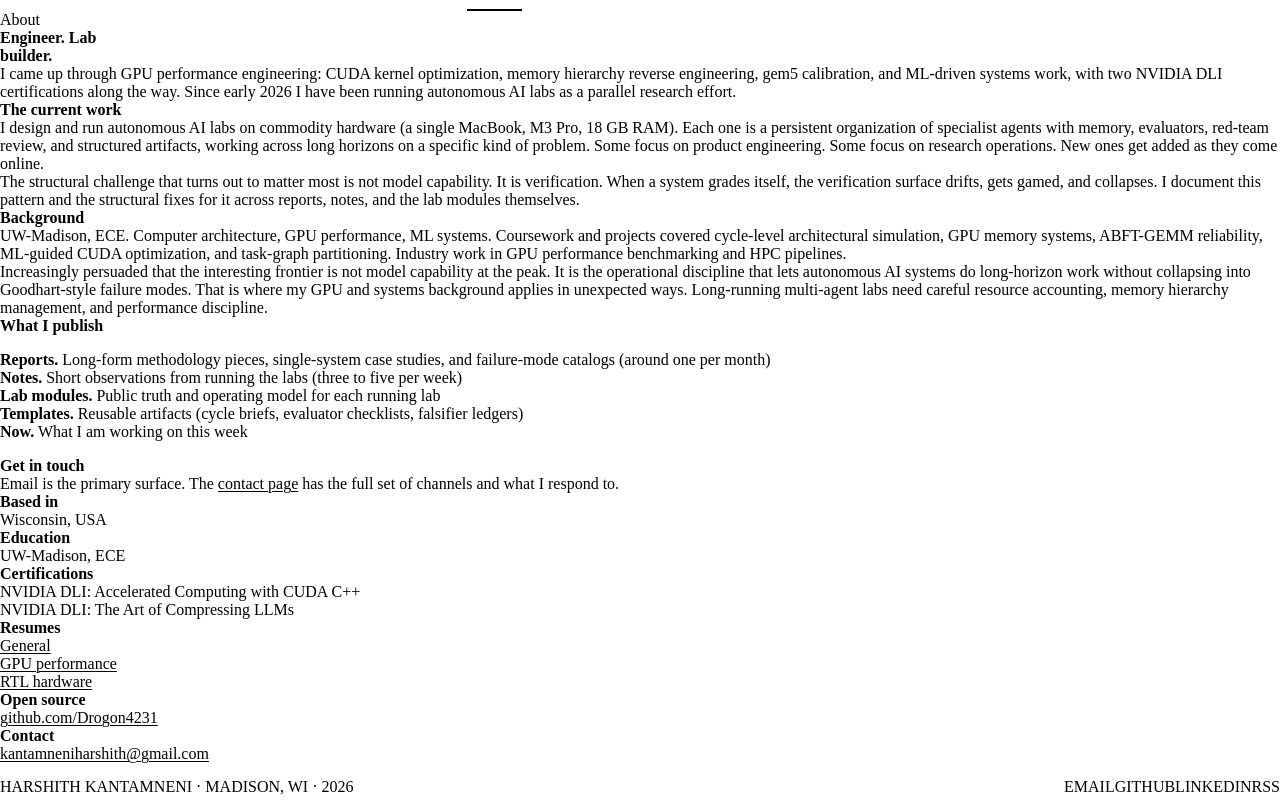
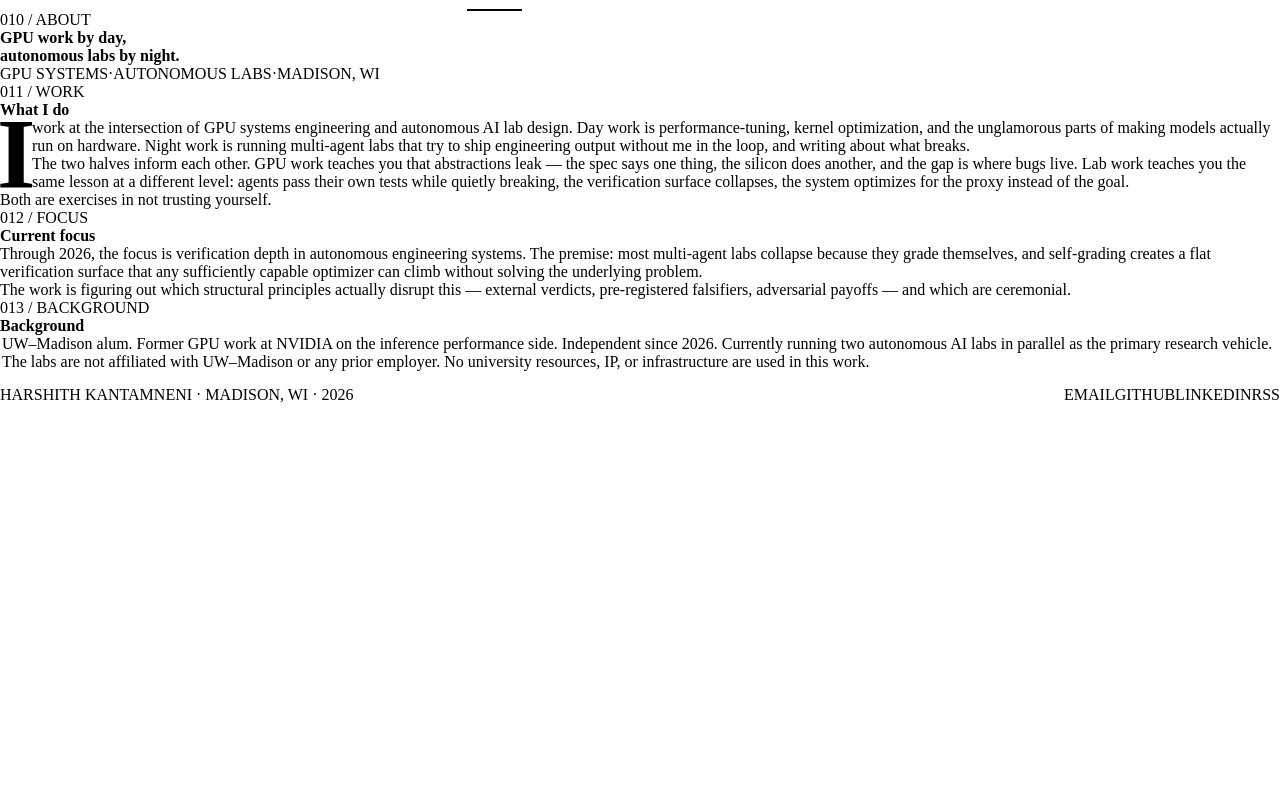
Before and after one commit to Drogon4231/harshithkantamneni.github.io, an Astro site: page /harshithkantamneni.github.io/about in a window 1280 px wide. Shown: the part 37-848 px from the top of the page. After the commit the page ends 800 px from the top, so only its background shows below. Built offline with nearby package versions, Linux system fonts and the light colour scheme; Astro itself is replaced by a stand-in of ours.

Commit message:
feat(pages): migrate about to brutalist components

```diff
--- a/src/pages/about.astro
+++ b/src/pages/about.astro
@@ -1,104 +1,43 @@
 ---
 import Default from '../layouts/Default.astro';
+import Hero from '../components/Hero.astro';
+import SectionHead from '../components/SectionHead.astro';
 ---
 <Default title="About · Harshith Kantamneni" description="GPU systems engineer building autonomous AI labs." current="about">
 
-  <section class="hero">
-    <div class="hero-parallax-layer hero-parallax-layer-1" aria-hidden="true"></div>
-    <div class="hero-parallax-layer hero-parallax-layer-2" aria-hidden="true"></div>
-    <div class="container">
-      <span class="index-number">About</span>
-      <h1 style="max-width: 18ch;">Engineer. Lab builder.</h1>
-      <p class="lede">
-        I came up through GPU performance engineering: CUDA kernel optimization,
-        memory hierarchy reverse engineering, gem5 calibration, and ML-driven systems
-        work, with two NVIDIA DLI certifications along the way. Since early 2026 I
-        have been running autonomous AI labs as a parallel research effort.
-      </p>
+  <Hero
+    marker="010 / ABOUT"
+    meta={['GPU systems', 'Autonomous labs', 'Madison, WI']}
+  >
+    GPU work by day,<br />autonomous labs by night.
+  </Hero>
+
+  <SectionHead marker="011 / WORK" title="What I do" />
+
+  <div class="page-grid">
+    <div class="extended measure-tight drop-cap">
+      <p>I work at the intersection of GPU systems engineering and autonomous AI lab design. Day work is performance-tuning, kernel optimization, and the unglamorous parts of making models actually run on hardware. Night work is running multi-agent labs that try to ship engineering output without me in the loop, and writing about what breaks.</p>
+      <p>The two halves inform each other. GPU work teaches you that abstractions leak — the spec says one thing, the silicon does another, and the gap is where bugs live. Lab work teaches you the same lesson at a different level: agents pass their own tests while quietly breaking, the verification surface collapses, the system optimizes for the proxy instead of the goal.</p>
+      <p>Both are exercises in not trusting yourself.</p>
     </div>
-  </section>
+  </div>
 
-  <section style="padding-top: 0;">
-    <div class="grid-editorial">
+  <SectionHead marker="012 / FOCUS" title="Current focus" />
 
-      <article class="body">
-        <h2>The current work</h2>
-        <p>
-          I design and run autonomous AI labs on commodity hardware (a single
-          MacBook, M3 Pro, 18 GB RAM). Each one is a persistent organization of
-          specialist agents with memory, evaluators, red-team review, and structured
-          artifacts, working across long horizons on a specific kind of problem.
-          Some focus on product engineering. Some focus on research operations.
-          New ones get added as they come online.
-        </p>
-        <p>
-          The structural challenge that turns out to matter most is not model
-          capability. It is verification. When a system grades itself, the
-          verification surface drifts, gets gamed, and collapses. I document this
-          pattern and the structural fixes for it across reports, notes, and the
-          lab modules themselves.
-        </p>
+  <div class="page-grid">
+    <div class="extended measure-tight">
+      <p>Through 2026, the focus is verification depth in autonomous engineering systems. The premise: most multi-agent labs collapse because they grade themselves, and self-grading creates a flat verification surface that any sufficiently capable optimizer can climb without solving the underlying problem.</p>
+      <p>The work is figuring out which structural principles actually disrupt this — external verdicts, pre-registered falsifiers, adversarial payoffs — and which are ceremonial.</p>
+    </div>
+  </div>
 
-        <h2>Background</h2>
-        <p>
-          UW-Madison, ECE. Computer architecture, GPU performance, ML systems.
-          Coursework and projects covered cycle-level architectural simulation, GPU
-          memory systems, ABFT-GEMM reliability, ML-guided CUDA optimization, and
-          task-graph partitioning. Industry work in GPU performance benchmarking and
-          HPC pipelines.
-        </p>
-        <p>
-          Increasingly persuaded that the interesting frontier is not model
-          capability at the peak. It is the operational discipline that lets
-          autonomous AI systems do long-horizon work without collapsing into
-          Goodhart-style failure modes. That is where my GPU and systems background
-          applies in unexpected ways. Long-running multi-agent labs need careful
-          resource accounting, memory hierarchy management, and performance
-          discipline.
-        </p>
+  <SectionHead marker="013 / BACKGROUND" title="Background" />
 
-        <h2>What I publish</h2>
-        <ul style="padding-left: var(--space-5); line-height: var(--lh-body);">
-          <li><strong>Reports.</strong> Long-form methodology pieces, single-system case studies, and failure-mode catalogs (around one per month)</li>
-          <li><strong>Notes.</strong> Short observations from running the labs (three to five per week)</li>
-          <li><strong>Lab modules.</strong> Public truth and operating model for each running lab</li>
-          <li><strong>Templates.</strong> Reusable artifacts (cycle briefs, evaluator checklists, falsifier ledgers)</li>
-          <li><strong>Now.</strong> What I am working on this week</li>
-        </ul>
-
-        <h2>Get in touch</h2>
-        <p>
-          Email is the primary surface. The <a href="/harshithkantamneni.github.io/contact">contact page</a>
-          has the full set of channels and what I respond to.
-        </p>
-      </article>
-
-      <aside class="marginalia">
-        <p><strong>Based in</strong></p>
-        <p>Wisconsin, USA</p>
-
-        <p style="margin-top: var(--space-5);"><strong>Education</strong></p>
-        <p>UW-Madison, ECE</p>
-
-        <p style="margin-top: var(--space-5);"><strong>Certifications</strong></p>
-        <p>NVIDIA DLI: Accelerated Computing with CUDA C++</p>
-        <p>NVIDIA DLI: The Art of Compressing LLMs</p>
-
-        <p style="margin-top: var(--space-5);"><strong>Resumes</strong></p>
-        <p>
-          <a href="/harshithkantamneni.github.io/Resume_Final.pdf">General</a><br>
-          <a href="/harshithkantamneni.github.io/GPU_Resume.pdf">GPU performance</a><br>
-          <a href="/harshithkantamneni.github.io/RTL_Resume.pdf">RTL hardware</a>
-        </p>
-
-        <p style="margin-top: var(--space-5);"><strong>Open source</strong></p>
-        <p><a href="https://github.com/Drogon4231">github.com/Drogon4231</a></p>
-
-        <p style="margin-top: var(--space-5);"><strong>Contact</strong></p>
-        <p><a href="mailto:kantamneniharshith@gmail.com">kantamneniharshith@gmail.com</a></p>
-      </aside>
-
+  <div class="page-grid">
+    <div class="extended measure-tight">
+      <p>UW–Madison alum. Former GPU work at NVIDIA on the inference performance side. Independent since 2026. Currently running two autonomous AI labs in parallel as the primary research vehicle.</p>
+      <p>The labs are not affiliated with UW–Madison or any prior employer. No university resources, IP, or infrastructure are used in this work.</p>
     </div>
-  </section>
+  </div>
 
 </Default>
```
